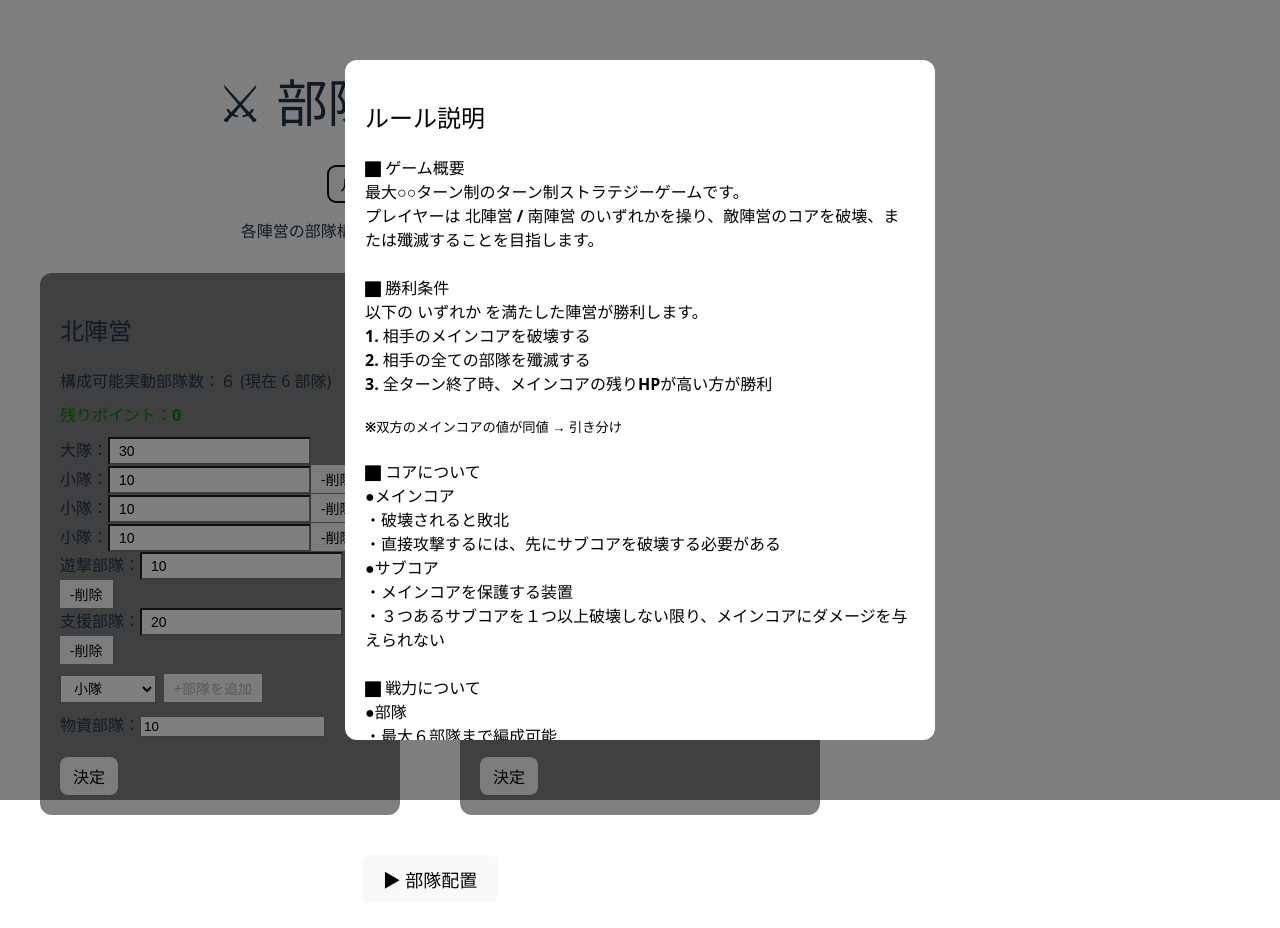
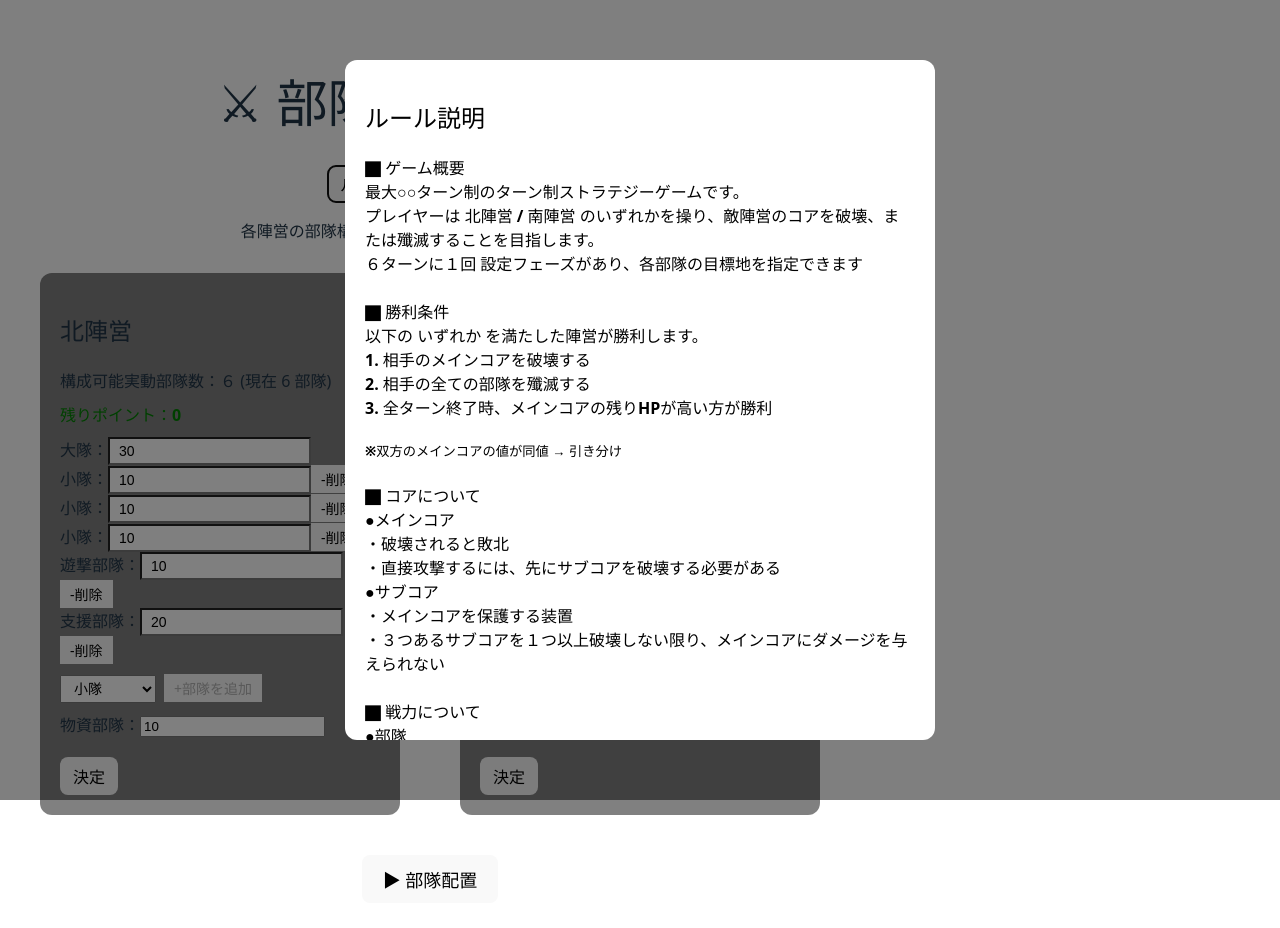
Before and after one commit to raila0214/war_game, a React (Vite) app: page / in a window 1280 px wide. Both pictures are taken after a click on the button "ルール説明". Shown: the top 928 px of the page. Built offline with nearby package versions, Linux system fonts and the light colour scheme.

Commit message:
細部の調整

```diff
--- a/src/FormationSetupScreen.tsx
+++ b/src/FormationSetupScreen.tsx
@@ -129,6 +129,7 @@ export default function FormationSetupScreen({
         <button
           onClick={() => setSelectedTeam("north")}
           style={{
+            color: "black",
             marginRight: 10,
             background: selectedTeam === "north" ? "#add8e6" : "#eee",
             padding: "6px 12px",
--- a/src/TeamSetupScreen.tsx
+++ b/src/TeamSetupScreen.tsx
@@ -91,6 +91,7 @@ export default function TeamSetupScreen({ onComplete }: TeamSetupScreenProps) {
             <b>⬛︎ ゲーム概要</b><br />
             <b>最大○○ターン制</b>のターン制ストラテジーゲームです。<br />
             プレイヤーは<b> 北陣営 / 南陣営 </b>のいずれかを操り、敵陣営のコアを破壊、または殲滅することを目指します。<br />
+            <b>６ターンに１回</b> 設定フェーズがあり、各部隊の目標地を指定できます<br />
             <br />
             <b>⬛︎ 勝利条件</b><br />
             以下の <b>いずれか</b> を満たした陣営が勝利します。<br />
```
